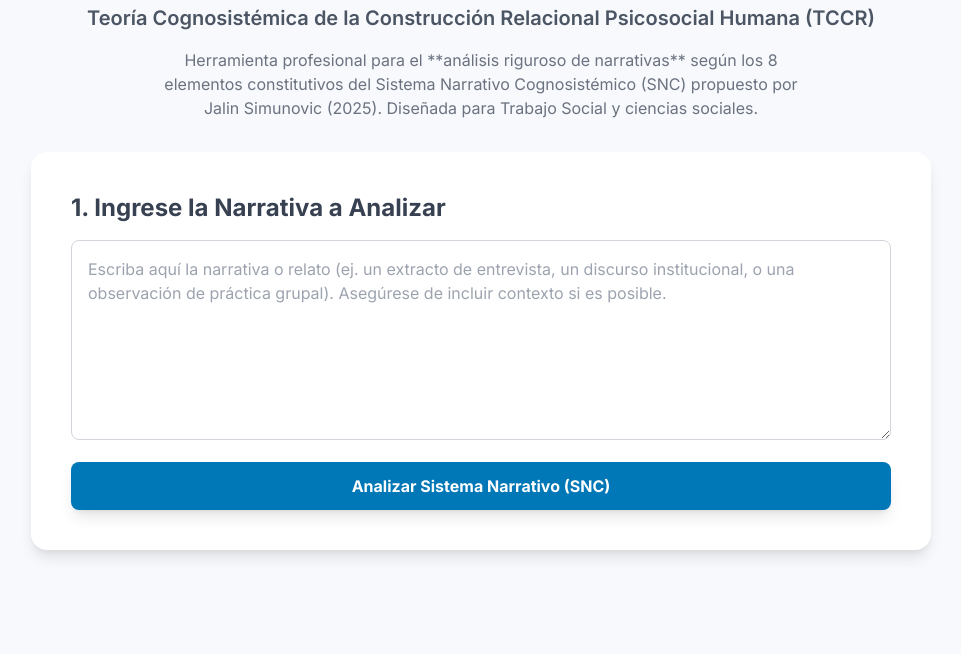
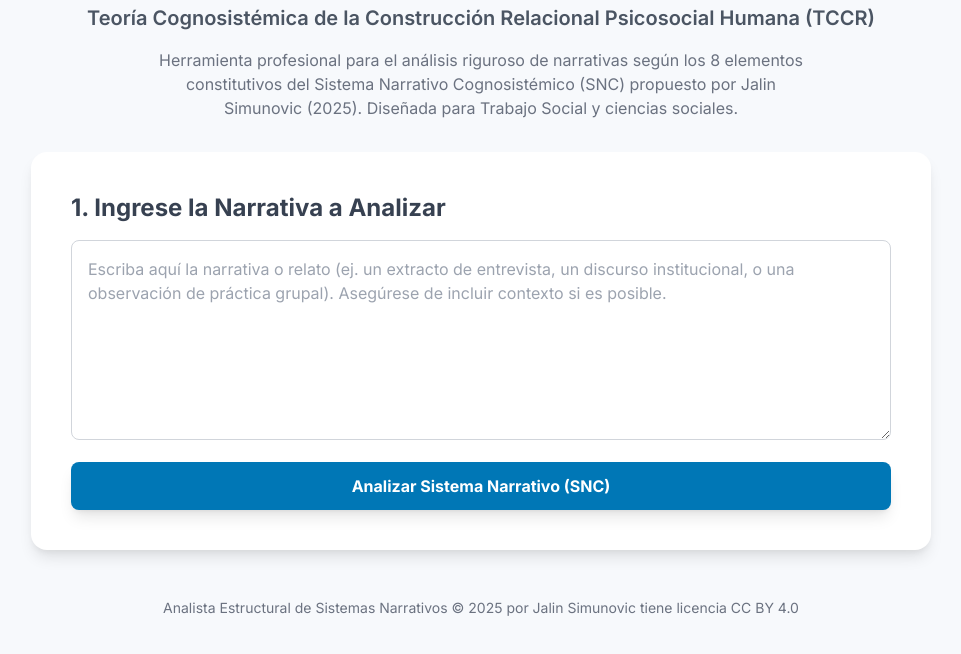
Before and after one commit to jesmtheorizingsw-pages/analista-estructural-sistemas-narrativos-ia-tccr, a plain HTML site: page index.html in a window 1280 px wide. Shown: the part 76-730 px from the top of the page, without its empty margins (159-1120 px from the left). Drawn offline with nearby package versions, Linux system fonts and the light colour scheme.

Commit message:
Update index.html

```diff
--- a/index.html
+++ b/index.html
@@ -64,7 +64,7 @@
                 Teoría Cognosistémica de la Construcción Relacional Psicosocial Humana (TCCR)
             </h2>
             <p class="text-gray-500 max-w-2xl mx-auto">
-                Herramienta profesional para el **análisis riguroso de narrativas** según los 8 elementos constitutivos del Sistema Narrativo Cognosistémico (SNC) propuesto por Jalin Simunovic (2025). Diseñada para Trabajo Social y ciencias sociales.
+                Herramienta profesional para el análisis riguroso de narrativas según los 8 elementos constitutivos del Sistema Narrativo Cognosistémico (SNC) propuesto por Jalin Simunovic (2025). Diseñada para Trabajo Social y ciencias sociales.
             </p>
         </header>
 
@@ -310,6 +310,8 @@
         }
 
     </script>
-
+<footer class="container-tccr mx-auto text-center text-gray-500 text-sm mt-12 mb-6">
+  Analista Estructural de Sistemas Narrativos © 2025 por Jalin Simunovic tiene licencia CC BY 4.0
+</footer>
 </body>
 </html>
```
